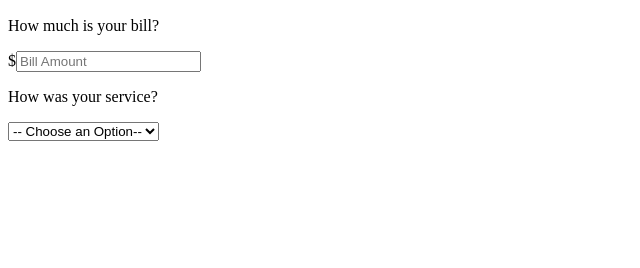
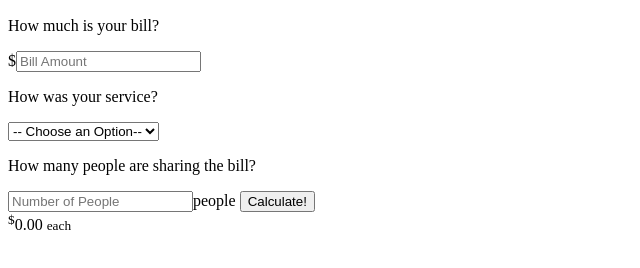
Before and after one commit to sanazjamloo/tip-calculator, a plain HTML site: page index.html in a window 1280 px wide. Shown: the part 50-318 px from the top of the page, without its empty margins (0-640 px from the left). Drawn offline with Linux system fonts and the light colour scheme.

Commit message:
finish calculator form

```diff
--- a/index.html
+++ b/index.html
@@ -21,8 +21,20 @@
             <option  value="0.05">5&#37; &#45; Terrible</option>
           </select>
         </form>
+
+        <p>How many people are sharing the bill?</p>
+        <input id="peopleCount" type="text" placeholder="Number of People">people
+        <button type="button" id="calculate">Calculate!</button>
       </div>
+      <!-- end calculator -->
+
+      <div id="totalTip">
+        <sup>$</sup><span id="tip">0.00</span>
+        <small id="each">each</small>
+      </div>
+      <!--end totalTip-->
     </div>
-
+    <!-- end container  -->
+    <script type="text/javascript" src="tipcalculator.js"></script>
   </body>
 </html>
```
